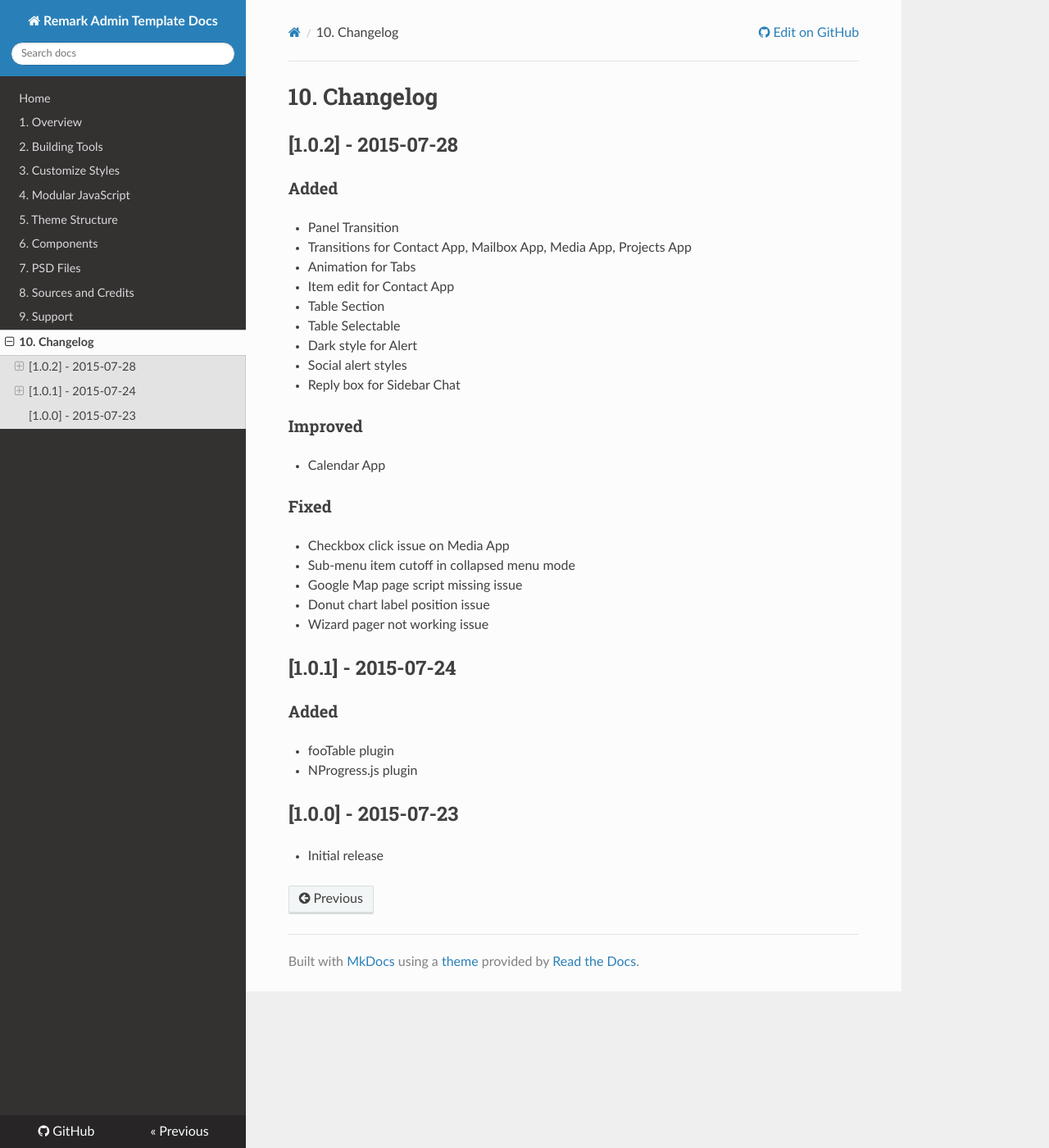
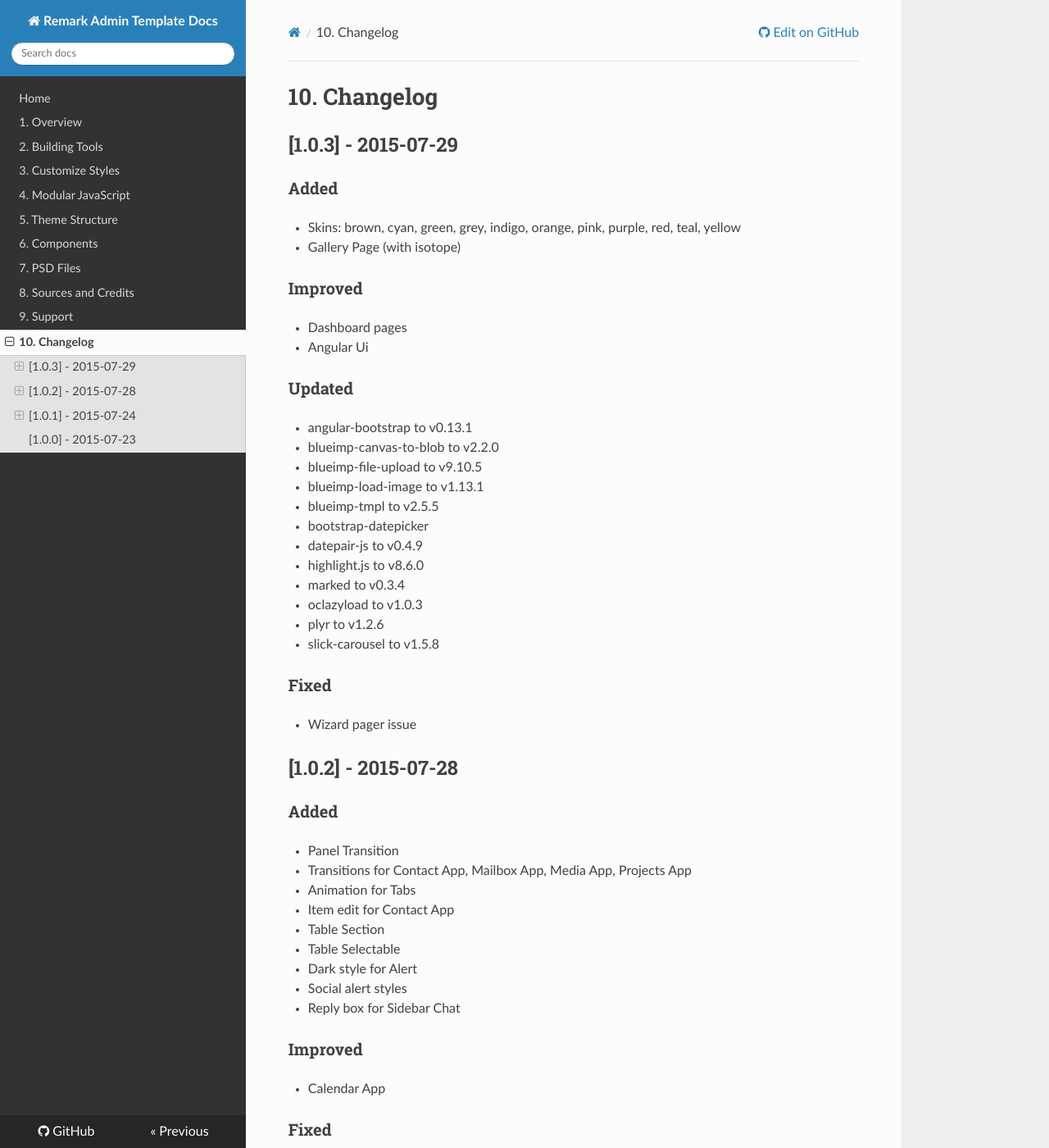
Before and after one commit to thecreation/remark-docs, an MkDocs documentation site: the page built from docs/changelog.md, in a window 1280 px wide and 1400 px high. Shown: the whole window at 82% size. Built offline with MkDocs 1.6.1, drawn with Linux system fonts in a browser that asks for light colours; nearby versions of some CDN libraries; old or Windows-style settings are respelled for this version of MkDocs.

Commit message:
commit message

```diff
--- a/docs/changelog.md
+++ b/docs/changelog.md
@@ -1,4 +1,31 @@
 #10. Changelog
+
+[1.0.3] - 2015-07-29
+--------------------
+### Added
+- Skins: brown, cyan, green, grey, indigo, orange, pink, purple, red, teal, yellow
+- Gallery Page (with isotope)
+
+### Improved
+- Dashboard pages
+- Angular Ui
+
+### Updated
+- angular-bootstrap to v0.13.1
+- blueimp-canvas-to-blob to v2.2.0
+- blueimp-file-upload to v9.10.5
+- blueimp-load-image to v1.13.1
+- blueimp-tmpl to v2.5.5
+- bootstrap-datepicker
+- datepair-js to v0.4.9
+- highlight.js to v8.6.0
+- marked to v0.3.4
+- oclazyload to v1.0.3
+- plyr to v1.2.6
+- slick-carousel to v1.5.8
+
+### Fixed
+- Wizard pager issue
 
 [1.0.2] - 2015-07-28
 --------------------
```
Also changed, not shown: docs/credits.md (+14 -12 lines), resources.json (+26 -13 lines).
